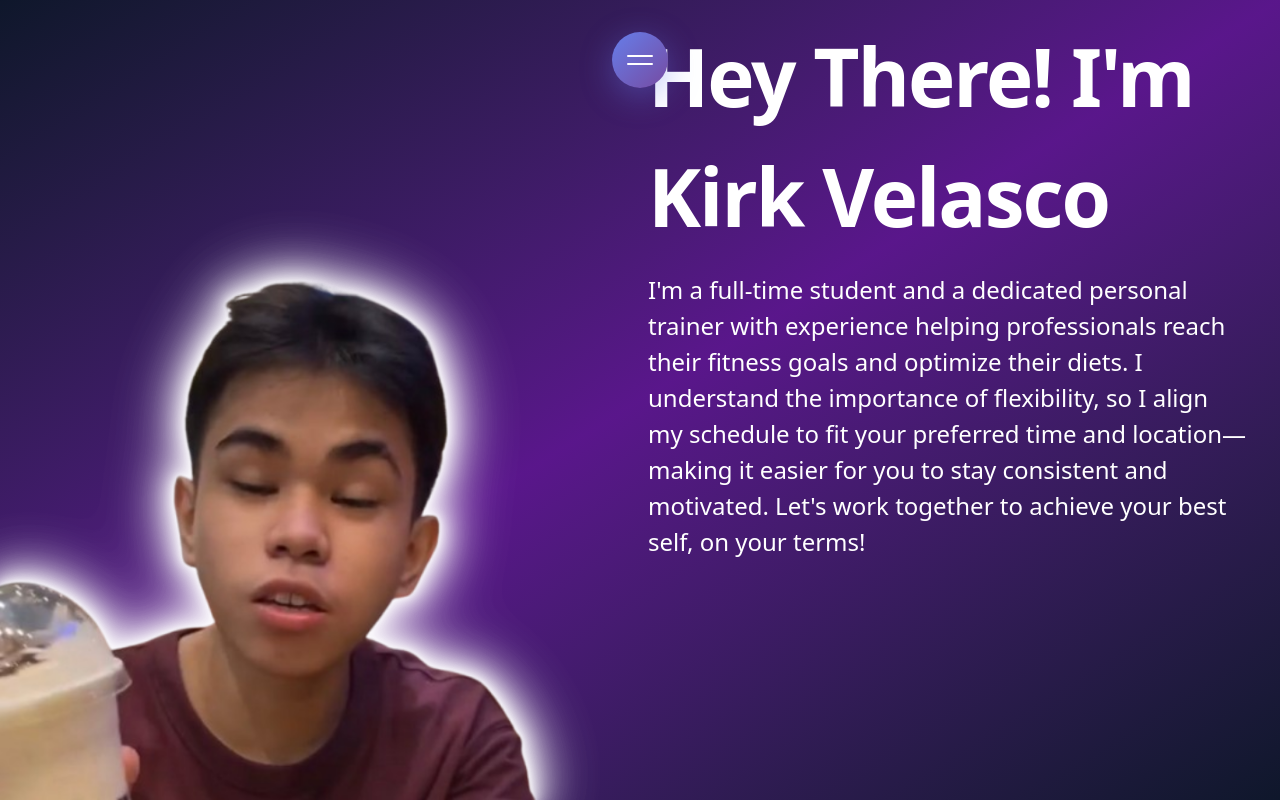
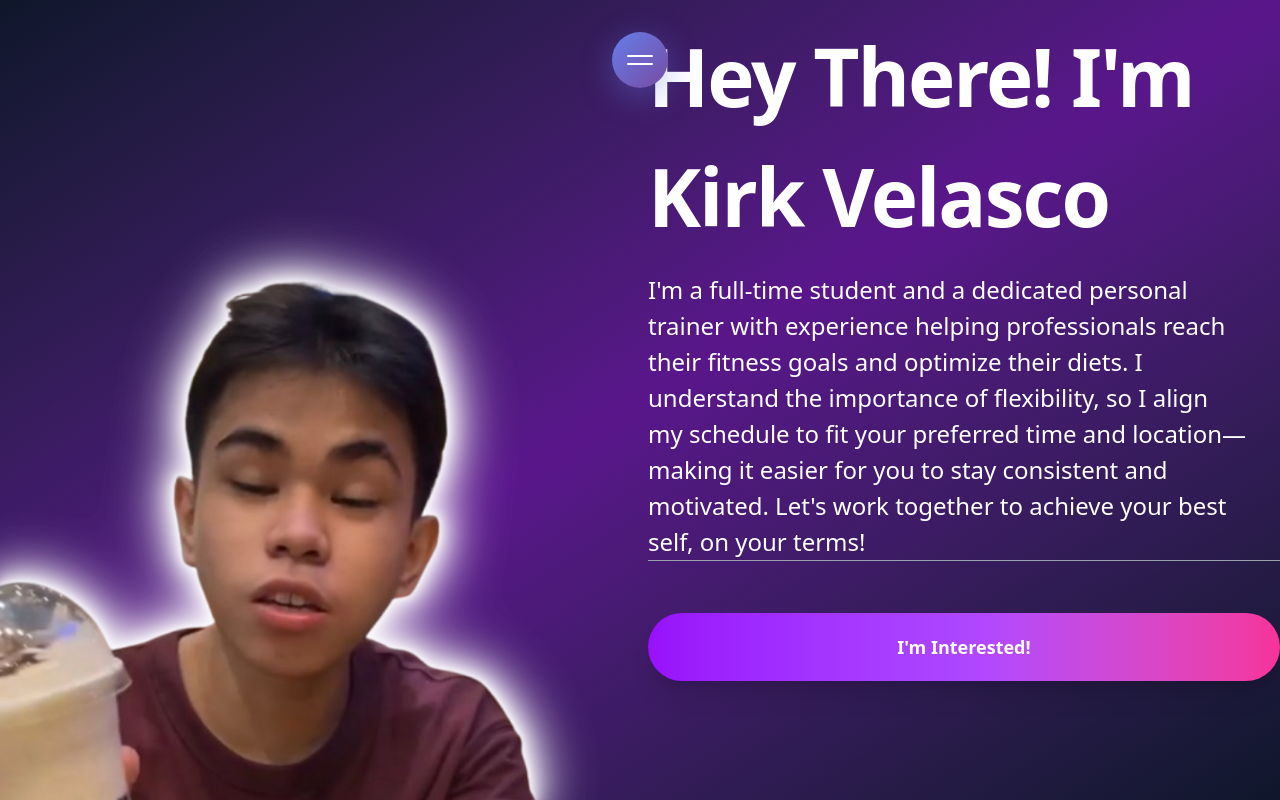
Before and after one commit to BretLogs/professional-identity-project, a React (Vite) app: page / in a window 1280 px wide. Built offline with nearby package versions, Linux system fonts and the light colour scheme.

Commit message:
[APPLIED] Design for Button for Interested

```diff
--- /dev/null
+++ b/src/components/home/ContactButton.tsx
@@ -0,0 +1,15 @@
+import PillButton from "../PillButton"
+
+export default function ContactButton() {
+    return (
+      <div className="flex justify-center w-full my-24">
+        <PillButton
+          size="lg"
+          className="bg-white text-gray-900 hover:bg-gray-100 shadow-xl hover:shadow-2xl focus:ring-white/50"
+          style={{padding: "20px", width: "100%", marginTop: "12px"}}
+        >
+            I'm Interested!
+        </PillButton>
+      </div>
+    )
+  }
--- a/src/components/home/UserDescription.tsx
+++ b/src/components/home/UserDescription.tsx
@@ -1,7 +1,7 @@
 
 export default function UserDescription() {
     return (
-      <div className="flex justify-center w-full">
+      <div className="flex justify-center w-full my-24">
         <p className="text-[24px] font-base text-white" style={{paddingRight: '32px'}}>
             I'm a full-time student and a dedicated personal trainer with experience helping professionals reach their fitness goals and optimize their diets. I understand the importance of flexibility, so I align my schedule to fit your preferred time and location—making it easier for you to stay consistent and motivated. Let's work together to achieve your best self, on your terms!
         </p>
--- a/src/pages/Home.tsx
+++ b/src/pages/Home.tsx
@@ -2,6 +2,7 @@ import NavigationMenu from '@/components/NavigationMenu'
 import AvatarImage from '@/components/home/AvatarImage'
 import HeaderIdentity from '@/components/home/HeaderIdentity'
 import UserDescription from '@/components/home/UserDescription'
+import ContactButton from '@/components/home/ContactButton'
 
 export default function Home() {
   return (
@@ -16,6 +17,10 @@ export default function Home() {
         </div>
         <div className="col-span-2 row-span-2 col-start-3 row-start-2">
           <UserDescription />
+          <div
+            className="my-20 border-t border-gray-400 w-full mx-auto"
+            style={{paddingTop: "20px", paddingBottom: "20px"}}></div>
+          <ContactButton />
         </div>
       </div>
     </div>
```
